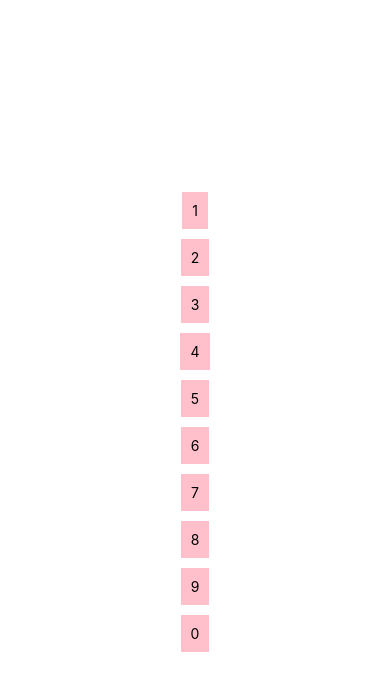
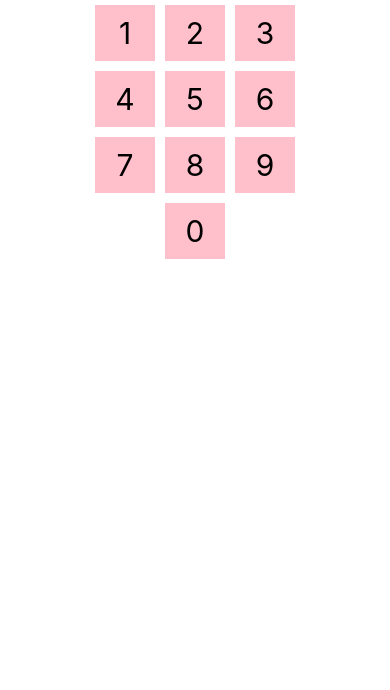
Before and after one commit to lanachiad/calculator-app, a React Native app: screen / in a window 390 px wide. Shown: the top 690 px of the page. Built offline with nearby package versions, Linux system fonts and the light colour scheme.

Commit message:
Stylized buttons to be in groups of 3 except for 0

```diff
--- a/App.js
+++ b/App.js
@@ -1,10 +1,21 @@
 import React from 'react';
 import Calculator from './Calculator';
+import {StyleSheet, View} from 'react-native';
 
 export default class App extends React.Component {
   render() {
     return (
-      <Calculator />
+    	<View>
+	      <Calculator />
+	    </View>
     );
   }
 }
+
+const styles = StyleSheet.create({
+	container: {
+		alignItems: 'center',
+		flex: 1,
+		justifyContent: 'center',
+	}
+})
--- a/Button.js
+++ b/Button.js
@@ -6,7 +6,7 @@ class Button extends React.Component {
 		return (
 			<View>
         <TouchableHighlight style={btnStyles.btn}>
-        	<Text>{this.props.value}</Text>
+        	<Text style={btnStyles.text}>{this.props.value}</Text>
         </TouchableHighlight>
 			</View>
 		)
@@ -17,7 +17,12 @@ const btnStyles = StyleSheet.create({
 	btn: {
 		backgroundColor: 'pink',
 		margin: 5,
-		padding: 10
+		padding: 10,
+		width: 60,
+	},
+	text: {
+		fontSize: 30,
+		textAlign: 'center',
 	}
 })
 
--- a/Calculator.js
+++ b/Calculator.js
@@ -5,27 +5,36 @@ import { StyleSheet, Text, View } from 'react-native';
 class Calculator extends React.Component {
 	render() {
 		return (
-			<View style={styles.container}>
+			<View style={styles.btnContainer}>
+				<View style={styles.btnWrapper}>
 					<Button value={1} />
 					<Button value={2} />
 					<Button value={3} />
+				</View>
+				<View style={styles.btnWrapper}>
 					<Button value={4} />
 					<Button value={5} />
 					<Button value={6} />
+				</View>
+				<View style={styles.btnWrapper}>
 					<Button value={7} />
 					<Button value={8} />
 					<Button value={9} />
+				</View>
+				<View style={styles.btnWrapper}>
 					<Button value={0} />
+				</View>
 			</View>
 		)
 	}
 }
 
 const styles = StyleSheet.create({
-	container: {
+	btnContainer: {
 		alignItems: 'center',
-		flex: 1,
-		justifyContent: 'center'
+	},
+	btnWrapper: {
+		flexDirection: 'row',
 	}
 })
 
```
Lines whose indentation alone changed are shown as unchanged.
